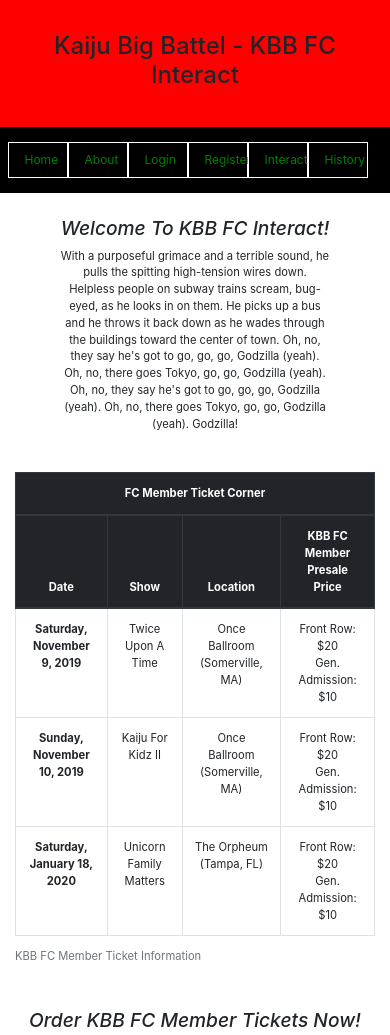
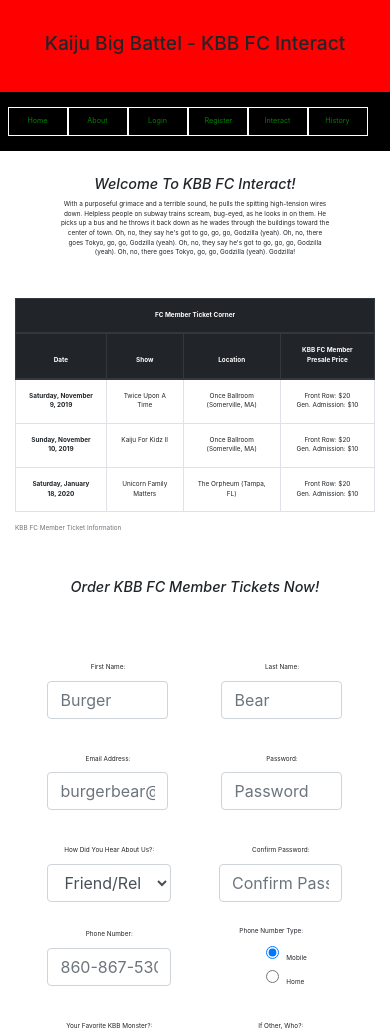
Before and after one commit to jtor101/kaiju, a plain HTML site: page interact.html in a window 390 px wide. Shown: the top 1035 px of the page. Drawn offline with nearby package versions, Linux system fonts and the light colour scheme.

Commit message:
Tested response on all screen sizes offered in Chrome dev tools, added media queries for 420px and 700px, increased existing to 900px.

```diff
--- a/styles.css
+++ b/styles.css
@@ -71,7 +71,42 @@ footer a:hover {
 }
 
 
-/* 700px determined through testing to be optimal size for font/nav reduction */
+/* 900px */
+
+@media (max-width: 900px) {
+    nav ul li {
+        width: 16%;
+    }
+    nav ul li a {
+        font-size: 0.85em;
+    }
+    h1 {
+        font-size: 1.6em;
+    }
+    h2 {
+        font-size: 1.3em;
+    }
+    h3 {
+        font-size: 1.1em;
+    }
+    p {
+        font-size: 0.8em;
+    }
+    label,
+    legend,
+    option {
+        font-size: 0.8em;
+    }
+    table {
+        font-size: 0.8em;
+    }
+    footer {
+        font-size: 0.8em;
+    }
+}
+
+
+/* 700px */
 
 @media (max-width: 700px) {
     nav ul li {
@@ -104,3 +139,38 @@ footer a:hover {
         font-size: 0.7em;
     }
 }
+
+
+/* 420px */
+
+@media (max-width: 420px) {
+    nav ul li {
+        width: 16%;
+    }
+    nav ul li a {
+        font-size: 0.45em;
+    }
+    h1 {
+        font-size: 1.2em;
+    }
+    h2 {
+        font-size: 0.9em;
+    }
+    h3 {
+        font-size: 0.7em;
+    }
+    p {
+        font-size: 0.4em;
+    }
+    label,
+    legend,
+    option {
+        font-size: 0.4em;
+    }
+    table {
+        font-size: 0.4em;
+    }
+    footer {
+        font-size: 0.4em;
+    }
+}
```
